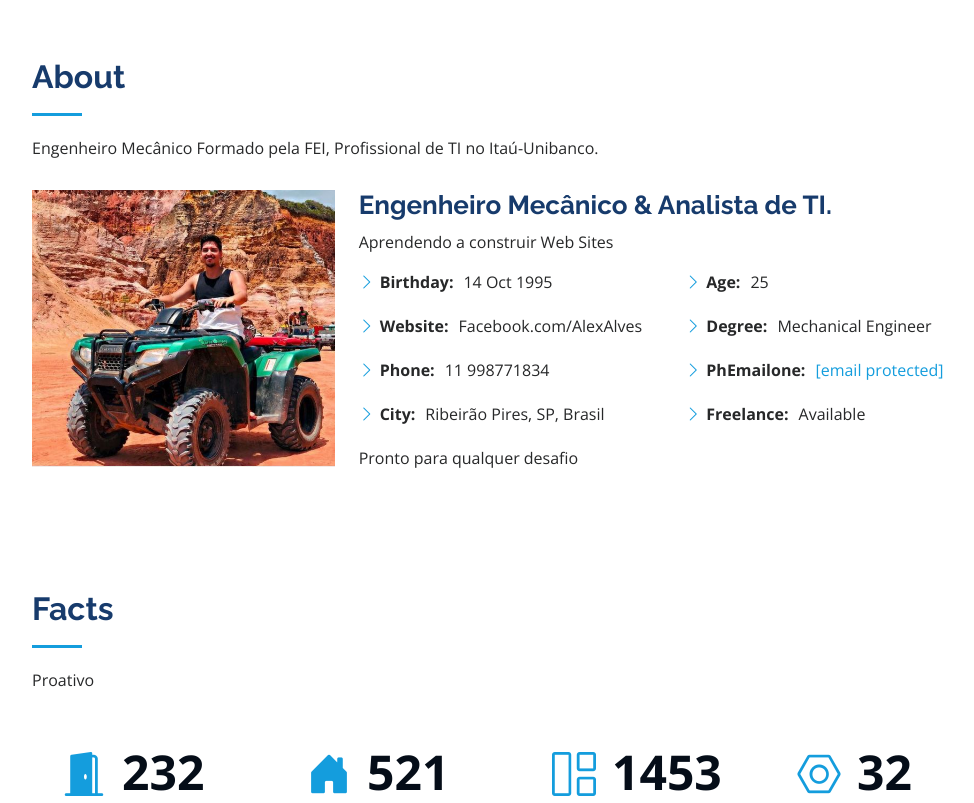
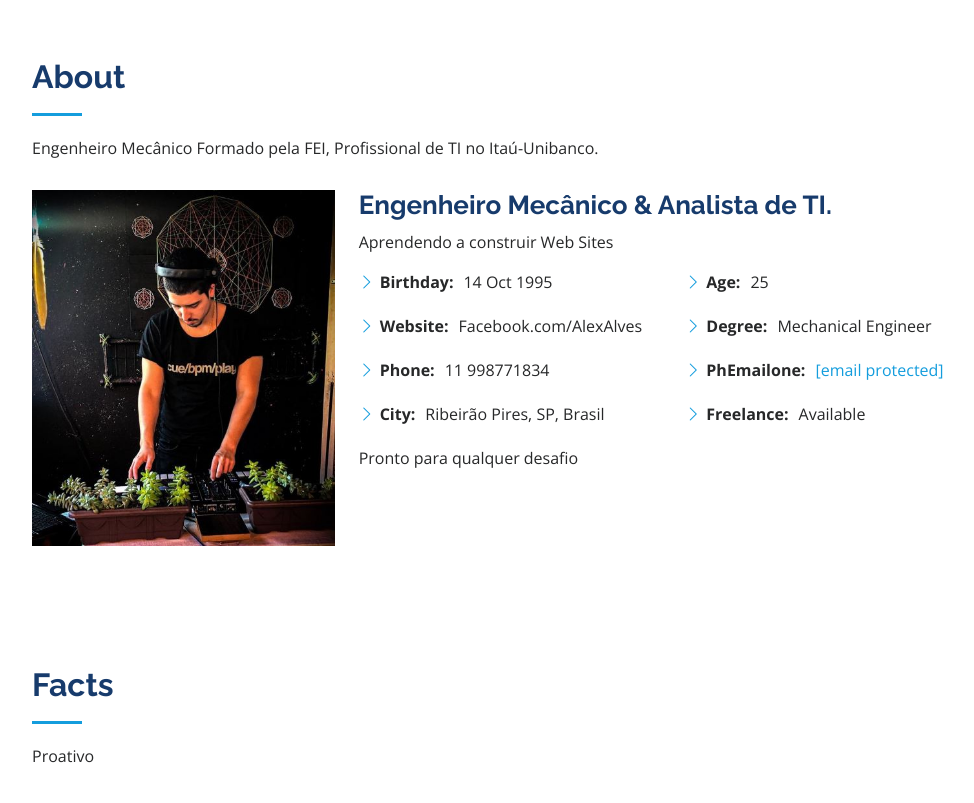
Before and after one commit to AlexAlvesJr/turma15b-heroku, a PHP site: page / in a window 1280 px wide. Shown: the part 802-1605 px from the top of the page, without its empty margins (280-1254 px from the left). Run offline with PHP 8.4, Linux system fonts and the light colour scheme; some libraries are stand-ins or nearby versions.

Commit message:
adc imagem hero

```diff
--- a/index.php
+++ b/index.php
@@ -94,7 +94,7 @@
 
         <div class="row">
           <div class="col-lg-4" data-aos="fade-right">
-            <img src="/assets/img/profile-alex.jpg" class="img-fluid" alt="">
+            <img src="/assets/img/hero-alex.jpg" class="img-fluid" alt="">
           </div>
           <div class="col-lg-8 pt-4 pt-lg-0 content" data-aos="fade-left">
             <h3>Engenheiro Mecânico &amp; Analista de TI.</h3>
```
